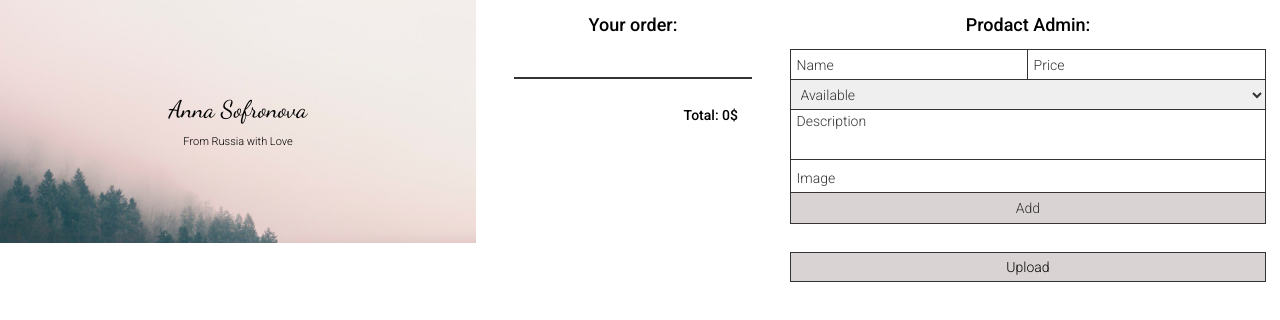
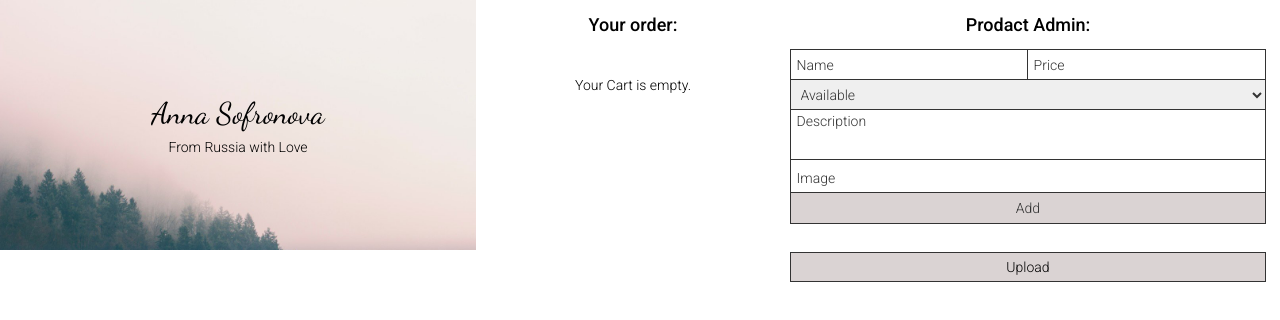
Before and after one commit to anysofronova/react-marketplace-app, a React (Create React App) app in the folder react-marketplace-app/: page /store/1 in a window 1280 px wide. Shown: the top 320 px of the page. Built offline with nearby package versions, Linux system fonts and the light colour scheme.

Commit message:
Shipment Component

```diff
--- a/react-marketplace-app/src/components/Order.jsx
+++ b/react-marketplace-app/src/components/Order.jsx
@@ -1,5 +1,6 @@
 import React from "react";
 import "./scss/Order.scss";
+import Shipment from "./Shipment";
 
 function Order(props) {
   const renderOrder = (key) => {
@@ -39,7 +40,11 @@ function Order(props) {
     <header className="order">
       <h2 className="order__title">Your order:</h2>
       <ul className="order__list">{orderIds.map(renderOrder)}</ul>
-      <div className="order__total">Total: {total}$</div>
+      {total > 0 ? (
+        <Shipment total={total} />
+      ) : (
+        <div className="order__empty">Your Cart is empty.</div>
+      )}
     </header>
   );
 }
--- /dev/null
+++ b/react-marketplace-app/src/components/Shipment.jsx
@@ -0,0 +1,26 @@
+import React from "react";
+import "./scss/Shipment.scss";
+
+function Shipment(props) {
+  const { total } = props;
+  const shipping = total > 0 && total < 100 ? 20 : total < 200 ? 9 : 0;
+  console.log(total);
+  return (
+    <div className="shipment">
+      {total < 200 ? (
+        <div className="shipment__delivery">Delivery: {shipping}$</div>
+      ) : null}
+
+      <div className="shipment__discount">
+        {total < 100
+          ? "When ordering from 100$ the cost of delivery is 9$"
+          : total < 200
+          ? "Free delivery on orders over 200$"
+          : null}
+      </div>
+      <div className="shipment__total">Total: {total + shipping}$</div>
+    </div>
+  );
+}
+
+export default Shipment;
--- a/react-marketplace-app/src/components/scss/Header.scss
+++ b/react-marketplace-app/src/components/scss/Header.scss
@@ -8,12 +8,12 @@
   .header__content {
     h1 {
       font-family: "Dancing Script", cursive;
-      font-size: 24px;
+      font-size: 30px;
       margin-bottom: 8px;
     }
     h3 {
       span {
-        font-size: 11px;
+        font-size: 14px;
       }
     }
   }
--- a/react-marketplace-app/src/components/scss/Order.scss
+++ b/react-marketplace-app/src/components/scss/Order.scss
@@ -38,10 +38,7 @@
       }
     }
   }
-  .order__total {
-    border-top: 2px solid #333;
-    padding: 2rem 1rem;
-    font-weight: 500;
-    text-align: end;
+  .order__empty {
+    text-align: center;
   }
 }
--- /dev/null
+++ b/react-marketplace-app/src/components/scss/Shipment.scss
@@ -0,0 +1,17 @@
+.shipment {
+  .shipment__delivery {
+    margin-bottom: 0.5rem;
+    font-weight: 400;
+  }
+  .shipment__discount {
+    font-size: 12px;
+    margin-bottom: 1rem;
+    color: #333;
+  }
+  .shipment__total {
+    border-top: 2px solid #333;
+    padding: 2rem 1rem;
+    font-weight: 500;
+    text-align: end;
+  }
+}
```
